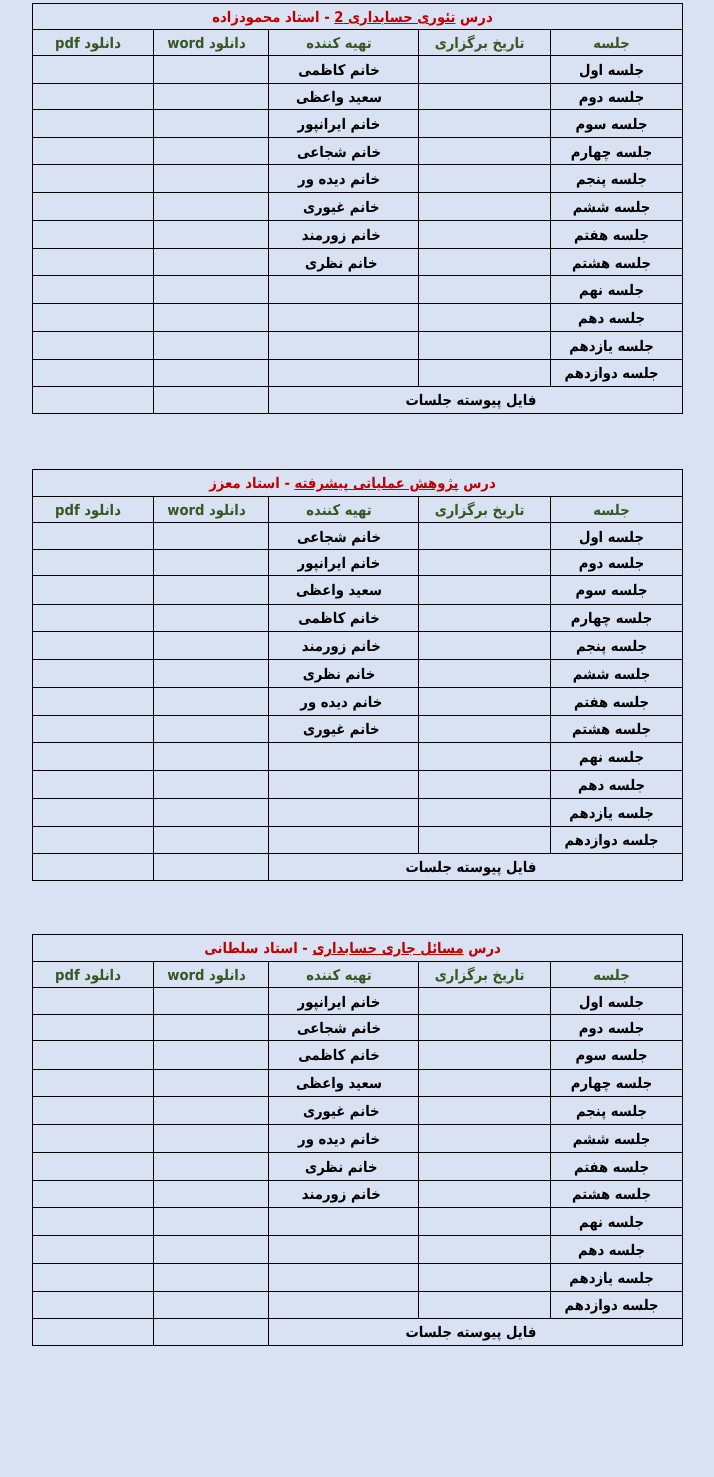
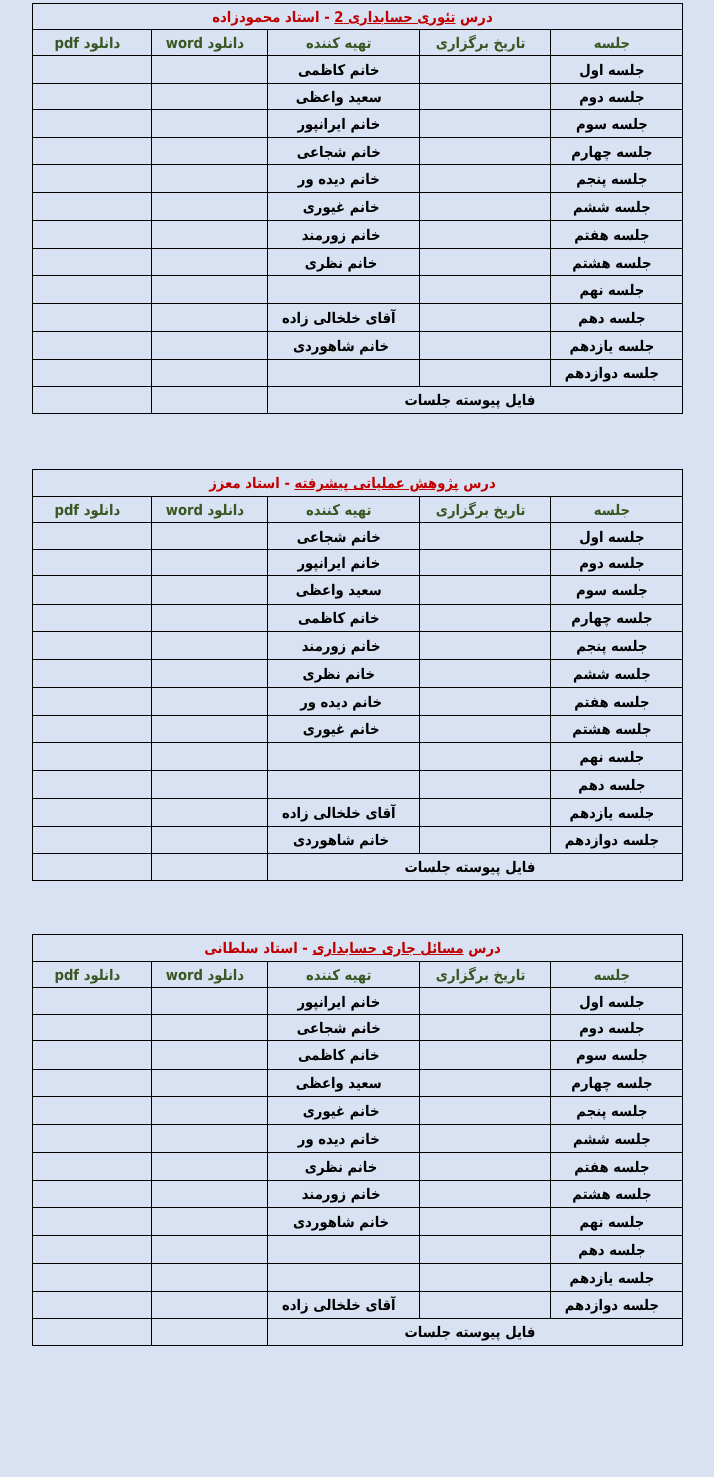
Before and after one commit to saeedvaezi/Jozveh, a plain HTML site: page index.html in a window 1280 px wide. Shown: the part 1022-2499 px from the top of the page, without its empty margins (283-997 px from the left). Drawn offline with Linux system fonts and the light colour scheme.

Commit message:
2 Peaple added

```diff
--- a/index.html
+++ b/index.html
@@ -586,7 +586,7 @@ div.WordSection1
     <p class=MsoNormal align=center dir=RTL style='margin-top:0cm;margin-right:
     20.95pt;margin-bottom:0cm;margin-left:0cm;margin-bottom:.0001pt;text-align:
     center;text-indent:-14.15pt;line-height:normal'><b><span lang=FA
-    style='font-family:"Tahoma","sans-serif"'>&nbsp;</span></b></p>
+    style='font-family:"Tahoma","sans-serif"'>آقای خلخالی زاده</span></b></p>
     </td>
     <td width=113 style='width:3.0cm;border-top:none;border-left:solid windowtext 1.0pt;
     border-bottom:solid windowtext 1.0pt;border-right:none;padding:0cm 5.4pt 0cm 5.4pt;
@@ -627,7 +627,7 @@ div.WordSection1
     <p class=MsoNormal align=center dir=RTL style='margin-top:0cm;margin-right:
     20.95pt;margin-bottom:0cm;margin-left:0cm;margin-bottom:.0001pt;text-align:
     center;text-indent:-14.15pt;line-height:normal'><b><span lang=FA
-    style='font-family:"Tahoma","sans-serif"'>&nbsp;</span></b></p>
+    style='font-family:"Tahoma","sans-serif"'>خانم شاهوردی&nbsp;</span></b></p>
     </td>
     <td width=113 style='width:3.0cm;border-top:none;border-left:solid windowtext 1.0pt;
     border-bottom:solid windowtext 1.0pt;border-right:none;padding:0cm 5.4pt 0cm 5.4pt;
@@ -755,8 +755,6 @@ div.WordSection1
    </tr>
   </table>
   </div>
-  <p class=MsoNormal align=center dir=RTL style='margin-bottom:0cm;margin-bottom:
-  .0001pt;text-align:center;line-height:normal'></p>
   </td>
  </tr>
  <tr>
@@ -767,8 +765,9 @@ div.WordSection1
  </tr>
  <tr>
   <td width=697 valign=top style='width:522.5pt;padding:0cm 5.4pt 0cm 5.4pt'>
-  <p class=MsoNormal dir=RTL style='margin-right:20.95pt;text-indent:-14.15pt'><b><span
-  lang=FA style='font-family:"Tahoma","sans-serif"'>&nbsp;</span></b></p>
+  <p class=MsoNormal dir=RTL style='margin-right:20.95pt;text-indent:-14.15pt'><span
+  dir=RTL></span><b><span lang=FA style='font-family:"Tahoma","sans-serif"'><span
+  dir=RTL></span>&nbsp;</span></b></p>
   </td>
  </tr>
  <tr>
@@ -1179,8 +1178,8 @@ div.WordSection1
     height:20.85pt'>
     <p class=MsoNormal align=center dir=RTL style='margin-top:0cm;margin-right:
     20.95pt;margin-bottom:0cm;margin-left:0cm;margin-bottom:.0001pt;text-align:
-    center;text-indent:-14.15pt;line-height:normal'><b><span lang=FA
-    style='font-family:"Tahoma","sans-serif"'>&nbsp;</span></b></p>
+    center;text-indent:-14.15pt;line-height:normal'><span lang=FA
+    style='font-family:"Times New Roman","serif"'>&nbsp;</span></p>
     </td>
     <td width=113 style='width:3.0cm;border-top:none;border-left:solid windowtext 1.0pt;
     border-bottom:solid windowtext 1.0pt;border-right:none;padding:0cm 5.4pt 0cm 5.4pt;
@@ -1221,7 +1220,7 @@ div.WordSection1
     <p class=MsoNormal align=center dir=RTL style='margin-top:0cm;margin-right:
     20.95pt;margin-bottom:0cm;margin-left:0cm;margin-bottom:.0001pt;text-align:
     center;text-indent:-14.15pt;line-height:normal'><b><span lang=FA
-    style='font-family:"Tahoma","sans-serif"'>&nbsp;</span></b></p>
+    style='font-family:"Tahoma","sans-serif"'>آقای خلخالی زاده</span></b></p>
     </td>
     <td width=113 style='width:3.0cm;border-top:none;border-left:solid windowtext 1.0pt;
     border-bottom:solid windowtext 1.0pt;border-right:none;padding:0cm 5.4pt 0cm 5.4pt;
@@ -1262,7 +1261,7 @@ div.WordSection1
     <p class=MsoNormal align=center dir=RTL style='margin-top:0cm;margin-right:
     20.95pt;margin-bottom:0cm;margin-left:0cm;margin-bottom:.0001pt;text-align:
     center;text-indent:-14.15pt;line-height:normal'><b><span lang=FA
-    style='font-family:"Tahoma","sans-serif"'>&nbsp;</span></b></p>
+    style='font-family:"Tahoma","sans-serif"'>خانم شاهوردی&nbsp;</span></b></p>
     </td>
     <td width=113 style='width:3.0cm;border-top:none;border-left:solid windowtext 1.0pt;
     border-bottom:solid windowtext 1.0pt;border-right:none;padding:0cm 5.4pt 0cm 5.4pt;
@@ -1859,7 +1858,7 @@ div.WordSection1
     <p class=MsoNormal align=center dir=RTL style='margin-top:0cm;margin-right:
     20.95pt;margin-bottom:0cm;margin-left:0cm;margin-bottom:.0001pt;text-align:
     center;text-indent:-14.15pt;line-height:normal'><b><span lang=FA
-    style='font-family:"Tahoma","sans-serif"'>&nbsp;</span></b></p>
+    style='font-family:"Tahoma","sans-serif"'>آقای خلخالی زاده</span></b></p>
     </td>
     <td width=113 style='width:3.0cm;border-top:none;border-left:solid windowtext 1.0pt;
     border-bottom:solid windowtext 1.0pt;border-right:none;padding:0cm 5.4pt 0cm 5.4pt;
@@ -1900,7 +1899,7 @@ div.WordSection1
     <p class=MsoNormal align=center dir=RTL style='margin-top:0cm;margin-right:
     20.95pt;margin-bottom:0cm;margin-left:0cm;margin-bottom:.0001pt;text-align:
     center;text-indent:-14.15pt;line-height:normal'><b><span lang=FA
-    style='font-family:"Tahoma","sans-serif"'>&nbsp;</span></b></p>
+    style='font-family:"Tahoma","sans-serif"'>خانم شاهوردی&nbsp;</span></b></p>
     </td>
     <td width=113 style='width:3.0cm;border-top:none;border-left:solid windowtext 1.0pt;
     border-bottom:solid windowtext 1.0pt;border-right:none;padding:0cm 5.4pt 0cm 5.4pt;
@@ -2370,16 +2369,13 @@ div.WordSection1
     </td>
     <td width=154 style='width:115.5pt;border-top:none;border-left:solid windowtext 1.0pt;
     border-bottom:solid windowtext 1.0pt;border-right:none;padding:0cm 5.4pt 0cm 5.4pt;
-    height:20.85pt'></td>
-    <td width=113 style='width:3.0cm;border-top:none;border-left:solid windowtext 1.0pt;
-    border-bottom:solid windowtext 1.0pt;border-right:none;padding:0cm 5.4pt 0cm 5.4pt;
     height:20.85pt'>
     <p class=MsoNormal align=center dir=RTL style='margin-top:0cm;margin-right:
     20.95pt;margin-bottom:0cm;margin-left:0cm;margin-bottom:.0001pt;text-align:
     center;text-indent:-14.15pt;line-height:normal'><b><span lang=FA
-    style='font-family:"Tahoma","sans-serif"'>&nbsp;</span></b></p>
-    </td>
-    <td width=125 style='width:93.6pt;border-top:none;border-left:solid windowtext 1.0pt;
+    style='font-family:"Tahoma","sans-serif"'>خانم شاهوردی&nbsp;</span></b></p>
+    </td>
+    <td width=113 style='width:3.0cm;border-top:none;border-left:solid windowtext 1.0pt;
     border-bottom:solid windowtext 1.0pt;border-right:none;padding:0cm 5.4pt 0cm 5.4pt;
     height:20.85pt'>
     <p class=MsoNormal align=center dir=RTL style='margin-top:0cm;margin-right:
@@ -2387,6 +2383,14 @@ div.WordSection1
     center;text-indent:-14.15pt;line-height:normal'><b><span lang=FA
     style='font-family:"Tahoma","sans-serif"'>&nbsp;</span></b></p>
     </td>
+    <td width=125 style='width:93.6pt;border-top:none;border-left:solid windowtext 1.0pt;
+    border-bottom:solid windowtext 1.0pt;border-right:none;padding:0cm 5.4pt 0cm 5.4pt;
+    height:20.85pt'>
+    <p class=MsoNormal align=center dir=RTL style='margin-top:0cm;margin-right:
+    20.95pt;margin-bottom:0cm;margin-left:0cm;margin-bottom:.0001pt;text-align:
+    center;text-indent:-14.15pt;line-height:normal'><span dir=RTL></span><b><span
+    lang=FA style='font-family:"Tahoma","sans-serif"'><span dir=RTL></span>&nbsp;</span></b></p>
+    </td>
    </tr>
    <tr style='height:21.15pt'>
     <td width=129 style='width:97.0pt;border:solid windowtext 1.0pt;border-top:
@@ -2450,8 +2454,8 @@ div.WordSection1
     height:20.75pt'>
     <p class=MsoNormal align=center dir=RTL style='margin-top:0cm;margin-right:
     20.95pt;margin-bottom:0cm;margin-left:0cm;margin-bottom:.0001pt;text-align:
-    center;text-indent:-14.15pt;line-height:normal'><b><span lang=FA
-    style='font-family:"Tahoma","sans-serif"'>&nbsp;</span></b></p>
+    center;text-indent:-14.15pt;line-height:normal'><span lang=FA
+    style='font-family:"Times New Roman","serif"'>&nbsp;</span></p>
     </td>
     <td width=113 style='width:3.0cm;border-top:none;border-left:solid windowtext 1.0pt;
     border-bottom:solid windowtext 1.0pt;border-right:none;padding:0cm 5.4pt 0cm 5.4pt;
@@ -2492,7 +2496,7 @@ div.WordSection1
     <p class=MsoNormal align=center dir=RTL style='margin-top:0cm;margin-right:
     20.95pt;margin-bottom:0cm;margin-left:0cm;margin-bottom:.0001pt;text-align:
     center;text-indent:-14.15pt;line-height:normal'><b><span lang=FA
-    style='font-family:"Tahoma","sans-serif"'>&nbsp;</span></b></p>
+    style='font-family:"Tahoma","sans-serif"'>آقای خلخالی زاده</span></b></p>
     </td>
     <td width=113 style='width:3.0cm;border-top:none;border-left:solid windowtext 1.0pt;
     border-bottom:solid windowtext 1.0pt;border-right:none;padding:0cm 5.4pt 0cm 5.4pt;
```
